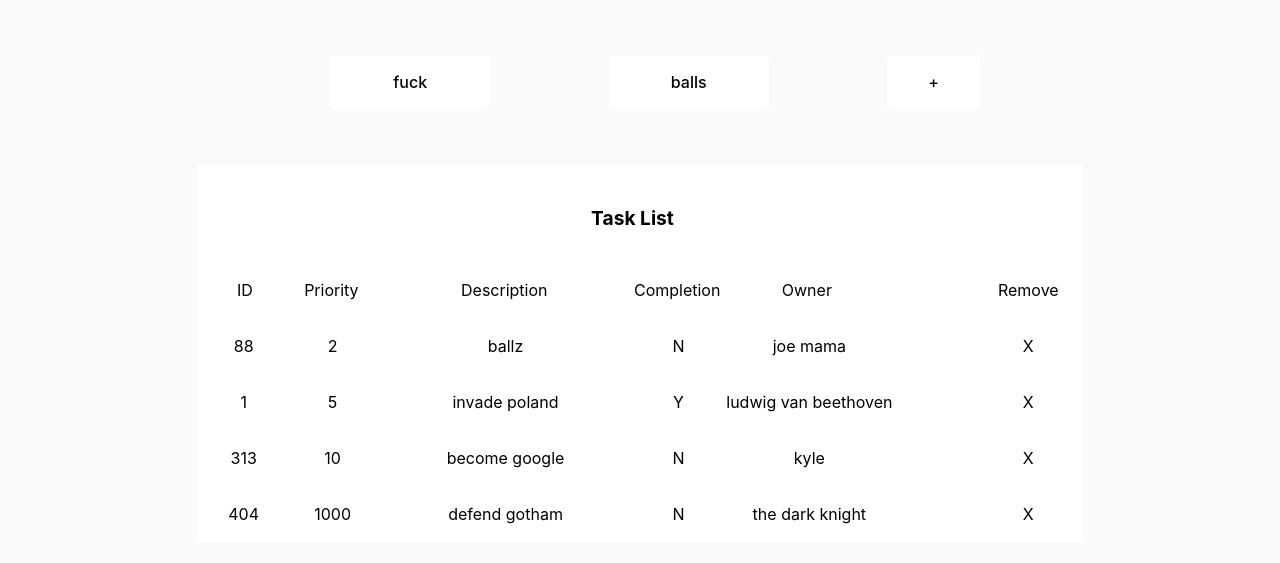
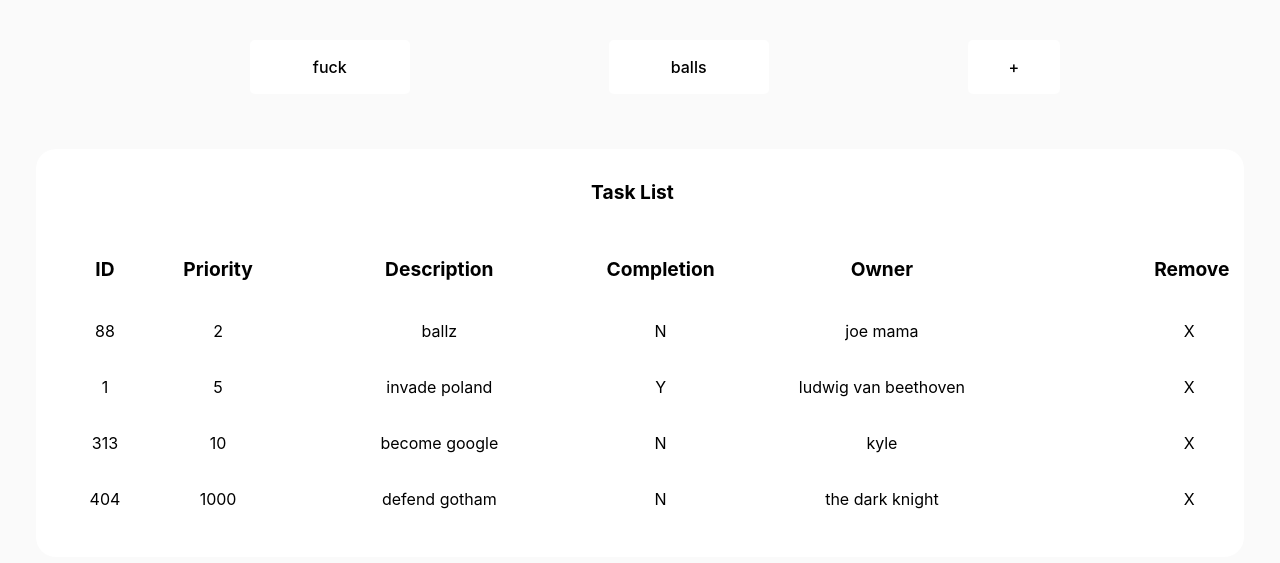
Before and after one commit to Arshadul-Monir/webdev_final_front, a React (Vite) app: page /tasks in a window 1280 px wide. Shown: the part 109-672 px from the top of the page. Built offline with nearby package versions, Linux system fonts and the light colour scheme.

Commit message:
finalize jason suggeestions, all styling is now in the css file

```diff
--- a/src/pages/TasksAll.css
+++ b/src/pages/TasksAll.css
@@ -6,25 +6,50 @@ p{
     color: black;
 }
 
-table{
-    background-color: #FFFFFF;
-    padding: 50px;
-    padding-top: 20px;
+.task-list{
+    background-color: white;
+    color: black;
+    display: flex;
+    flex-direction: column;
+    padding-left: 5px;
+    padding-right: 20px;
+    padding-bottom: 30px;
 
-    border-radius: 5px;
-
-    border-collapse: collapse;
+    border-radius: 20px;
 }
 
-th{
-    padding-left: 15px;
-    padding-right: 15px;
-
-    border: 5px solid transparent;
+.task-list-row{
+    color: black;
+    display: grid;
+    grid-template-columns: auto 70px;
+    gap: 100px;
 }
 
-tr{
-    border: 8px solid transparent;
+.header-info-col,
+.task-info-col{
+    display: grid;
+    grid-template-columns: 1fr 1fr 3fr 1fr 3fr;
+    gap: 5px;
+
+    padding-left: 10px;
+    padding-right: 10px;
+
+    border-radius: 15px;
+
+    transition: all 100ms ease-in-out;
+}
+
+.task-info-col:hover{
+    background-color: #2DFFF233;
+
+    text-decoration: underline;
+    font-style: italic;
+}
+
+.task-list-header{
+    font-weight: bolder;
+    font-size: larger;
+
 }
 
 .table-caption{
@@ -32,7 +57,7 @@ tr{
     color: black;
 
     padding:10px;
-    padding-top: 20px;
+    padding-top: 10px;
 
     font-weight: bolder;
     font-size: larger;
@@ -61,15 +86,14 @@ tr{
     min-width: 80px;
 }
 
-.remove-col{
-    background-color: #ffffff;
-    border-left: 80px solid transparent;
-}
-
 .table-data-link{
     color:black;
 
     width: 100%;
+}
+
+.remove-data{
+    transition: all 100ms ease-in-out;
 }
 
 .remove-data:hover{
@@ -78,4 +102,7 @@ tr{
     text-decoration: underline;
     font-style: italic;
     font-weight: bold;
+
+    background-color: rgba(139, 0, 0, 0.106);
+    border-radius: 50px;
 }
--- a/src/pages/TasksAll.jsx
+++ b/src/pages/TasksAll.jsx
@@ -23,14 +23,12 @@ function TaskList({pTasks})
     const navigate = useNavigate();
 
     const listedTasks = pTasks.map((task) => (
-        <div className="task-list-row"
-                //style={{backgroundColor:'#2DFFF233',color:'black'}}
-                style={{color:'black', display:'grid', gridTemplateColumns: 'auto 70px', gap:'100px'}}
-            >
-                <div className="task-info-col"
-                    style={{display:'grid', gridTemplateColumns: '1fr 1fr 3fr 1fr 2fr', gap:'5px'}}
-                    onMouseOver={()=>selectRow(task.id)}
-                    onMouseLeave={()=>{deselectRow(task.id)}}
+        <div
+            className="task-list-row"
+            key={task.id}
+        >
+                <div id={"task-"+task.id}
+                    className="task-info-col"
                     onClick={()=>{clickRow(task.id)}}
                 >
                     <p>{task.id}</p>
@@ -43,63 +41,10 @@ function TaskList({pTasks})
                 <div className="task-remove-col"
                     onClick={()=>{deleteTask(task.id)}}
                 >
-                    <p>X</p>
+                    <p className="remove-data">X</p>
                 </div>
         </div>
     ));
-
-
-    function selectRow(id)
-    {
-        //console.log(id);
-        const row = document.getElementById("row-"+id);
-        row.style.backgroundColor = '#2DFFF233';
-
-        const id_number = document.getElementById("id-"+id);
-        const priority_level = document.getElementById("priority-level-"+id);
-        const description = document.getElementById("description-"+id);
-        const completion_status = document.getElementById("completion-status-"+id);
-        const owner = document.getElementById("owner-"+id);
-
-        selectData(id_number);
-        selectData(priority_level);
-        selectData(description);
-        selectData(completion_status);
-        selectData(owner);
-    }
-
-    function selectData(pElement)
-    {
-        pElement.style.textDecoration = "underline";
-        pElement.style.fontStyle = "italic";
-        pElement.style.fontWeight = "bold";
-    }
-
-    function deselectRow(id)
-    {
-        //console.log("de",id);
-        const row = document.getElementById("row-"+id);
-        row.style.backgroundColor = 'white';
-
-        const id_number = document.getElementById("id-"+id);
-        const priority_level = document.getElementById("priority-level-"+id);
-        const description = document.getElementById("description-"+id);
-        const completion_status = document.getElementById("completion-status-"+id);
-        const owner = document.getElementById("owner-"+id);
-
-        deselectData(id_number);
-        deselectData(priority_level);
-        deselectData(description);
-        deselectData(completion_status);
-        deselectData(owner);
-    }
-
-    function deselectData(pElement)
-    {
-        pElement.style.textDecoration = "none";
-        pElement.style.fontStyle = "normal";
-        pElement.style.fontWeight = "normal";
-    }
 
     function clickRow(id)
     {
@@ -115,21 +60,14 @@ function TaskList({pTasks})
     }
 
     return(
-        <div className = "task-list"
-            style={{backgroundColor: 'white', color:'black', display:'flex', flexDirection: 'column',
-                paddingLeft: '5px', paddingRight: '20px'
-            }}
-        >
+        <div className = "task-list">
             <p className="table-caption">
                     Task List
             </p>
             <div className="task-list-row task-list-header"
-                //style={{backgroundColor:'#2DFFF233',color:'black'}}
-                style={{color:'black', display:'grid', gridTemplateColumns: 'auto 70px', gap:'100px'}}
+                //style={{color:'black', display:'grid', gridTemplateColumns: 'auto 70px', gap:'100px'}}
             >
-                    <div className="task-info-col"
-                        style={{display:'grid', gridTemplateColumns: '1fr 1fr 3fr 1fr 2fr'}}
-                    >
+                    <div className="header-info-col">
                         <p>ID</p>
                         <p>Priority</p>
                         <p>Description</p>
@@ -137,7 +75,7 @@ function TaskList({pTasks})
                         <p>Owner</p>
                     </div>
 
-                    <div className="task-remove-col">
+                    <div>
                         <p>Remove</p>
                     </div>
             </div>
```
